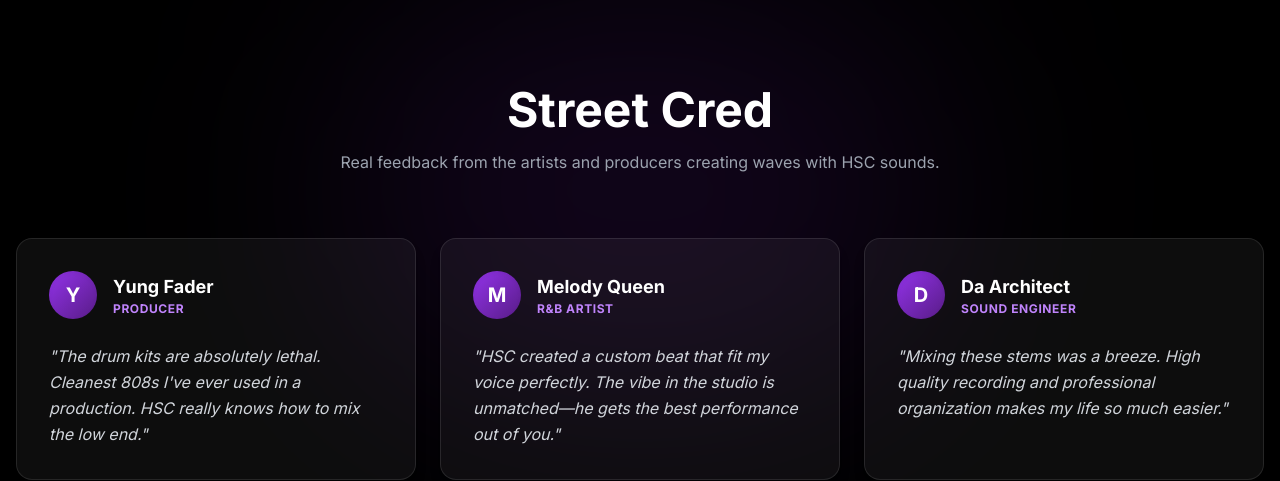
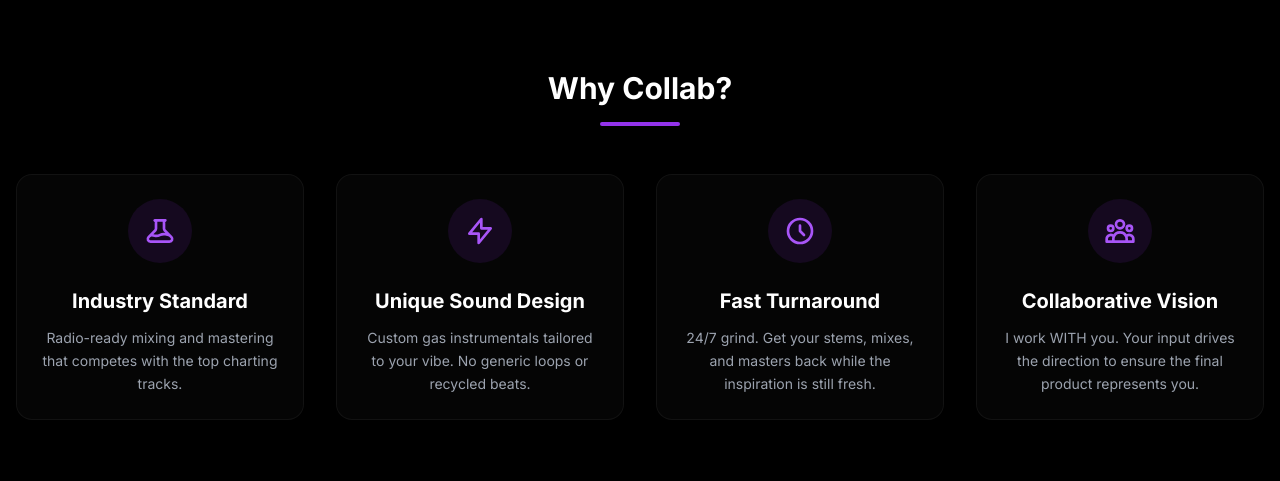
Before and after one commit to idongCodes/hscprod, a Next.js app: page / in a window 1280 px wide. Shown: the part 691-1172 px from the top of the page. Built offline with nearby package versions, Linux system fonts and the light colour scheme.

Commit message:
Update Homepage

```diff
--- /dev/null
+++ b/app/Benefits.tsx
@@ -0,0 +1,70 @@
+export default function Benefits() {
+  const benefits = [
+    {
+      title: "Industry Standard",
+      description: "Radio-ready mixing and mastering that competes with the top charting tracks.",
+      icon: (
+        <svg className="w-8 h-8 text-purple-500" fill="none" stroke="currentColor" viewBox="0 0 24 24">
+          <path strokeLinecap="round" strokeLinejoin="round" strokeWidth={2} d="M19.428 15.428a2 2 0 00-1.022-.547l-2.384-.477a6 6 0 00-3.86.517l-.318.158a6 6 0 01-3.86.517L6.05 15.21a2 2 0 00-1.806.547M8 4h8l-1 1v5.172a2 2 0 00.586 1.414l5 5c1.26 1.26.367 3.414-1.415 3.414H4.828c-1.782 0-2.674-2.154-1.414-3.414l5-5A2 2 0 009 10.172V5L8 4z" />
+        </svg>
+      )
+    },
+    {
+      title: "Unique Sound Design",
+      description: "Custom gas instrumentals tailored to your vibe. No generic loops or recycled beats.",
+      icon: (
+        <svg className="w-8 h-8 text-purple-500" fill="none" stroke="currentColor" viewBox="0 0 24 24">
+          <path strokeLinecap="round" strokeLinejoin="round" strokeWidth={2} d="M13 10V3L4 14h7v7l9-11h-7z" />
+        </svg>
+      )
+    },
+    {
+      title: "Fast Turnaround",
+      description: "24/7 grind. Get your stems, mixes, and masters back while the inspiration is still fresh.",
+      icon: (
+        <svg className="w-8 h-8 text-purple-500" fill="none" stroke="currentColor" viewBox="0 0 24 24">
+          <path strokeLinecap="round" strokeLinejoin="round" strokeWidth={2} d="M12 8v4l3 3m6-3a9 9 0 11-18 0 9 9 0 0118 0z" />
+        </svg>
+      )
+    },
+    {
+      title: "Collaborative Vision",
+      description: "I work WITH you. Your input drives the direction to ensure the final product represents you.",
+      icon: (
+        <svg className="w-8 h-8 text-purple-500" fill="none" stroke="currentColor" viewBox="0 0 24 24">
+          <path strokeLinecap="round" strokeLinejoin="round" strokeWidth={2} d="M17 20h5v-2a3 3 0 00-5.356-1.857M17 20H7m10 0v-2c0-.656-.126-1.283-.356-1.857M7 20H2v-2a3 3 0 015.356-1.857M7 20v-2c0-.656.126-1.283.356-1.857m0 0a5.002 5.002 0 019.288 0M15 7a3 3 0 11-6 0 3 3 0 016 0zm6 3a2 2 0 11-4 0 2 2 0 014 0zM7 10a2 2 0 11-4 0 2 2 0 014 0z" />
+        </svg>
+      )
+    }
+  ];
+
+  return (
+    <div className="py-20 bg-black/50 border-t border-white/5">
+      <div className="max-w-screen-xl mx-auto px-4">
+
+        {/* Section Header */}
+        <div className="text-center mb-12">
+          {/* UPDATED HEADING */}
+          <h2 className="text-3xl font-bold text-white mb-4">Why Collab?</h2>
+          <div className="h-1 w-20 bg-purple-600 mx-auto rounded-full"></div>
+        </div>
+
+        {/* Benefits Grid */}
+        <div className="grid grid-cols-1 md:grid-cols-2 lg:grid-cols-4 gap-8">
+          {benefits.map((item, index) => (
+            <div key={index} className="text-center group p-6 rounded-2xl border border-white/5 bg-white/[0.02] hover:bg-white/[0.05] transition-colors">
+              <div className="w-16 h-16 bg-purple-900/20 rounded-full flex items-center justify-center mx-auto mb-6 group-hover:scale-110 transition-transform duration-300">
+                {item.icon}
+              </div>
+              <h3 className="text-xl font-bold text-white mb-3">{item.title}</h3>
+              <p className="text-gray-400 text-sm leading-relaxed">
+                {item.description}
+              </p>
+            </div>
+          ))}
+        </div>
+
+      </div>
+    </div>
+  );
+}
--- a/app/contact/page.tsx
+++ b/app/contact/page.tsx
@@ -11,24 +11,44 @@ export default function Contact() {
       <div className="absolute top-1/2 left-1/2 -translate-x-1/2 -translate-y-1/2 w-[500px] h-[500px] bg-purple-900/20 blur-[120px] rounded-full pointer-events-none" />
 
       {/* Main Split-Card Container */}
-      <div className="relative z-10 w-full max-w-4xl bg-white/5 border border-white/10 backdrop-blur-sm rounded-2xl shadow-2xl flex flex-col md:flex-row overflow-hidden">
+      <div className="relative z-10 w-full max-w-5xl bg-white/5 border border-white/10 backdrop-blur-sm rounded-2xl shadow-2xl flex flex-col md:flex-row overflow-hidden">
 
         {/* LEFT SIDE: The Contact Form */}
-        {/* We use a CSS trick ([&>div]:...) to strip the inner card styles so it blends in */}
         <div className="w-full md:w-1/2 p-2 md:p-6 [&>div]:border-none [&>div]:shadow-none [&>div]:bg-transparent [&>div]:max-w-none">
           <ContactForm />
         </div>
 
-        {/* MIDDLE: Vertical Divider (Visible on Desktop only) */}
+        {/* MIDDLE: Vertical Divider */}
         <div className="hidden md:block w-px bg-white/10 my-10"></div>
-
-        {/* Horizontal Divider (Visible on Mobile only) */}
         <div className="block md:hidden h-px w-full bg-white/10 mx-6"></div>
 
-        {/* RIGHT SIDE: Social Media */}
-        <div className="w-full md:w-1/2 p-8 md:p-12 flex flex-col justify-center items-center text-center bg-white/[0.02]">
+        {/* RIGHT SIDE: Map & Socials */}
+        <div className="w-full md:w-1/2 flex flex-col">
 
-          <h2 className="text-2xl font-bold text-white mb-8">
+          {/* 1. GOOGLE MAP WIDGET */}
+          {/* We use h-64 to give it height, and filters to make it 'Dark Mode' */}
+          <div className="w-full h-64 md:h-1/2 relative bg-gray-900">
+             <iframe
+               src="https://www.google.com/maps/embed?pb=!1m18!1m12!1m3!1d47783.59367272849!2d-71.18375635815695!3d41.70132697208119!2m3!1f0!2f0!3f0!3m2!1i1024!2i768!4f13.1!3m3!1m2!1s0x89e4f8d224213d2d%3A0xc35ceb630043810!2sFall%20River%2C%20MA!5e0!3m2!1sen!2sus!4v1709500000000!5m2!1sen!2sus"
+               width="100%"
+               height="100%"
+               style={{ border: 0, filter: "grayscale(1) invert(1)" }}
+               allowFullScreen={true}
+               loading="lazy"
+               referrerPolicy="no-referrer-when-downgrade"
+               className="opacity-80 hover:opacity-100 transition-opacity duration-500"
+             ></iframe>
+
+             {/* Map Overlay Text (Optional) */}
+             <div className="absolute bottom-4 left-4 bg-black/80 backdrop-blur-md px-3 py-1 rounded-md border border-white/10 text-xs text-white font-medium">
+                📍 Based in Fall River, MA
+             </div>
+          </div>
+
+          {/* 2. SOCIAL MEDIA SECTION */}
+          <div className="flex-1 p-8 md:p-12 flex flex-col justify-center items-center text-center bg-white/[0.02] border-t border-white/10">
+
+            <h2 className="text-xl font-bold text-white mb-6">
               Follow me on Social Media
             </h2>
 
@@ -40,9 +60,8 @@ export default function Contact() {
               className="group"
             >
               <div className="p-4 rounded-full border border-gray-700 bg-white/5 text-gray-400 group-hover:text-purple-400 group-hover:border-purple-500 group-hover:bg-purple-500/10 transition-all duration-300 transform group-hover:scale-110">
-              {/* Instagram SVG Icon */}
                 <svg
-                className="w-10 h-10"
+                  className="w-8 h-8"
                   fill="currentColor"
                   viewBox="0 0 24 24"
                   aria-hidden="true"
@@ -55,6 +74,8 @@ export default function Contact() {
           </div>
 
         </div>
+
+      </div>
     </div>
   );
 }
--- a/app/page.tsx
+++ b/app/page.tsx
@@ -2,7 +2,8 @@ import Link from "next/link";
 import Image from "next/image";
 import ContactForm from "./ContactForm";
 import Testimonials from "./Testimonials";
-import FadeIn from "./FadeIn"; // <--- 1. Import the wrapper
+import FadeIn from "./FadeIn";
+import Benefits from "./Benefits"; // <--- 1. Import it
 
 export default function Home() {
   return (
@@ -49,12 +50,17 @@ export default function Home() {
         </div>
       </section>
 
-      {/* SECTION 2: TESTIMONIALS (Wrapped in FadeIn) */}
+      {/* SECTION 2: BENEFITS (Added Here) */}
+      <FadeIn delay={0.2}>
+        <Benefits />
+      </FadeIn>
+
+      {/* SECTION 3: TESTIMONIALS */}
       <FadeIn delay={0.2}>
         <Testimonials />
       </FadeIn>
 
-      {/* SECTION 3: CONTACT FORM (Wrapped in FadeIn) */}
+      {/* SECTION 4: CONTACT FORM */}
       <section className="relative py-24 px-4 border-t border-white/10">
         <div className="relative z-10">
            <FadeIn delay={0.2}>
```
Also changed, not shown: app/media/page.tsx (added). Lines whose indentation alone changed are shown as unchanged.
